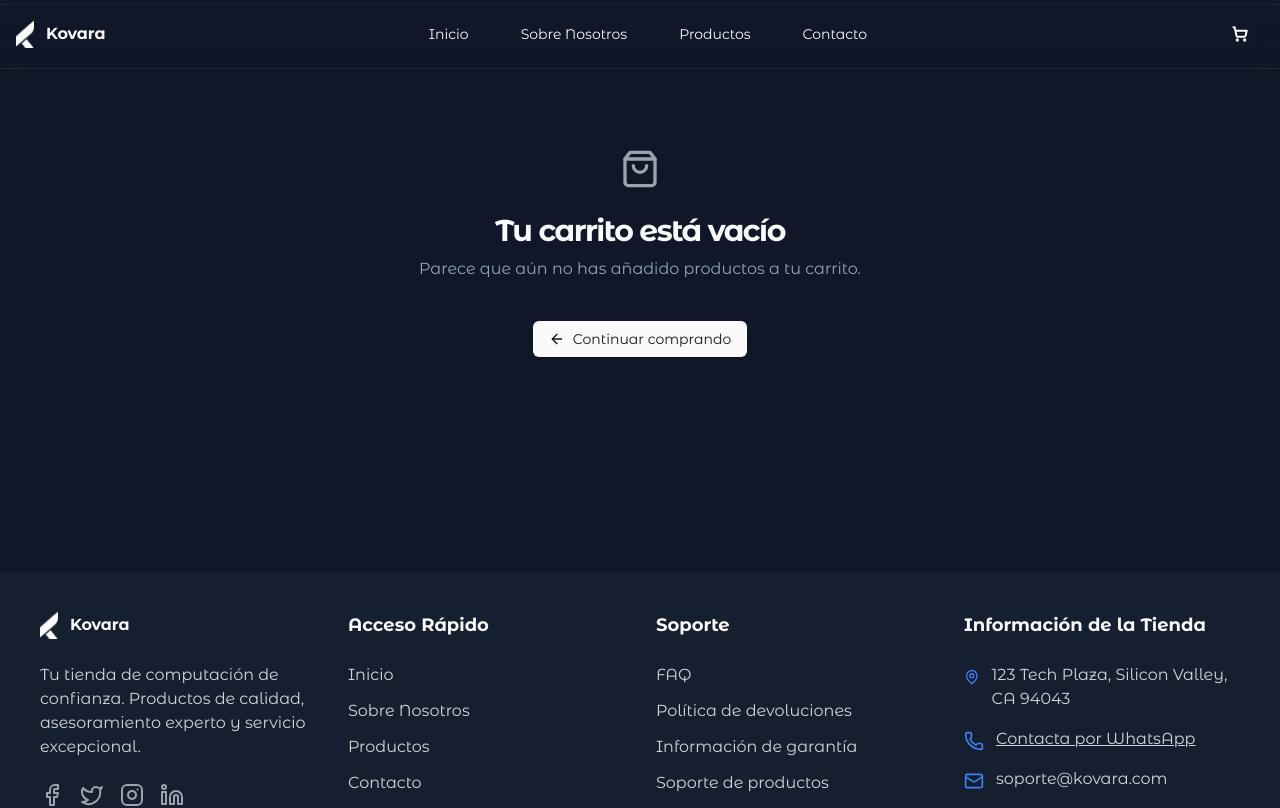
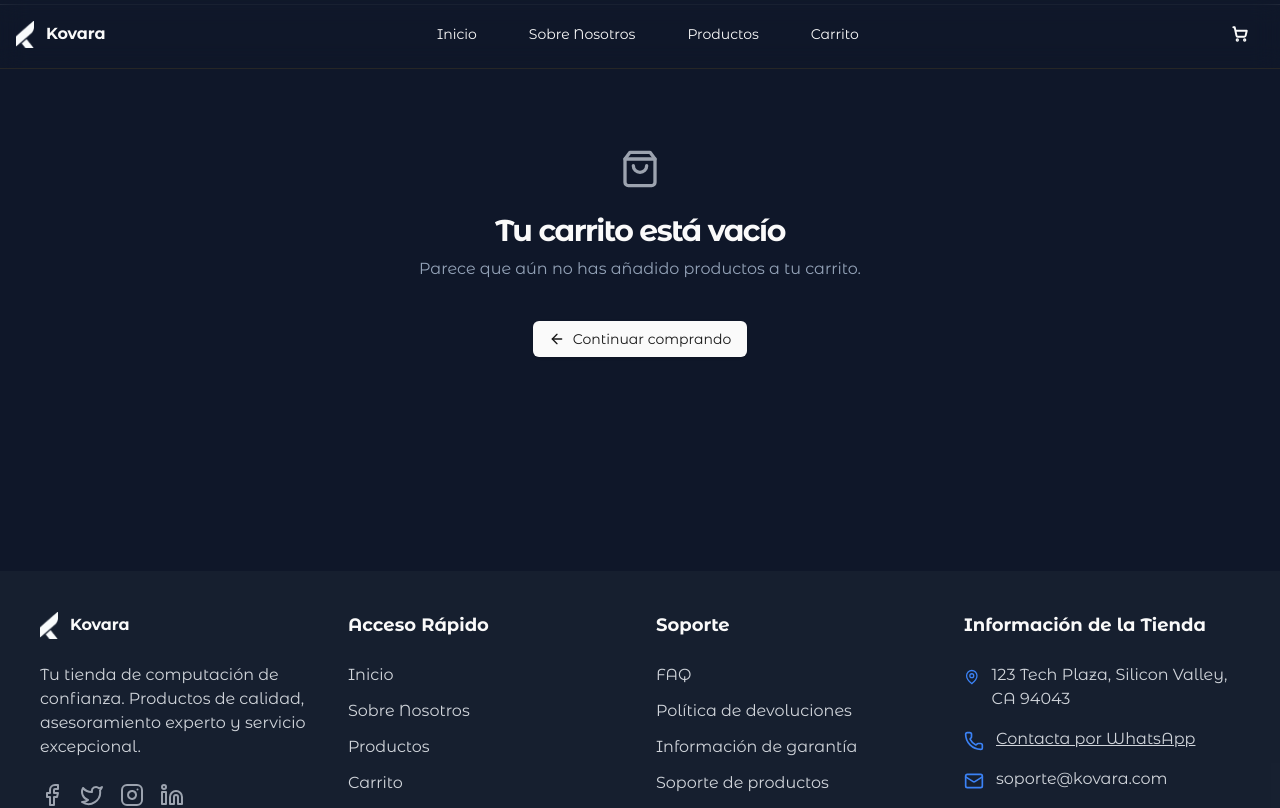
Before and after one commit to aaronportobanco/kovara-website, a Next.js app: page /cart-products in a window 1280 px wide. Shown: the top 808 px of the page. Built offline with nearby package versions, Linux system fonts and the light colour scheme.

Commit message:
feat: remove contact link from Datalinks in MockData

```diff
--- a/src/data/MockData.js
+++ b/src/data/MockData.js
@@ -348,11 +348,6 @@ export const Datalinks = [
     Icon: <Boxes className="mr-2" strokeWidth={3} />,
   },
   {
-    href: "#contact",
-    label: "Contacto",
-    Icon: <Phone className="mr-2" strokeWidth={3} />,
-  },
-  {
     href: "/cart-products",
     label: "Carrito",
     Icon: <ShoppingCart className="mr-2" strokeWidth={3} />,
```
